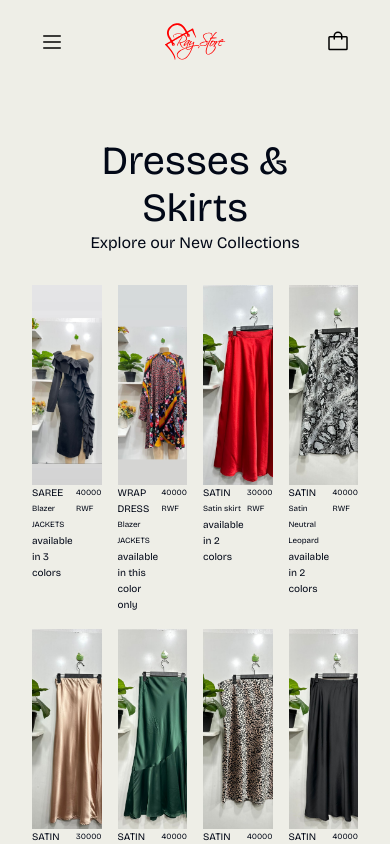
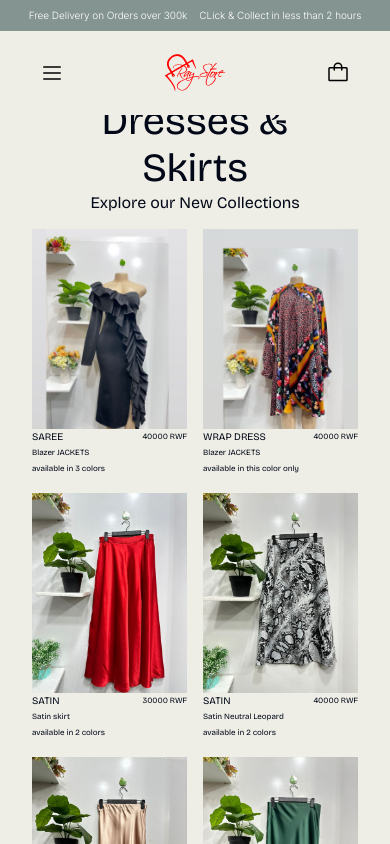
Before and after one commit to SethNdagijimana/Raystore, a Next.js app: page /dresses in a window 390 px wide. Shown: the top 844 px of the page. Built offline with nearby package versions, Linux system fonts and the light colour scheme.

Commit message:
fix: mobile screen

```diff
--- a/src/app/dresses/page.tsx
+++ b/src/app/dresses/page.tsx
@@ -5,12 +5,12 @@ import { motion } from "framer-motion"
 
 const Dresses = () => {
   return (
-    <div className="p-8">
+    <div className="p-8 ">
       <motion.div
         initial={{ opacity: 0, translateY: 0 }}
         animate={{ opacity: 1, translateY: 50 }}
         transition={{ ease: "easeInOut", duration: 1 }}
-        className="md:mt-28 mt-14 md:w-[500px] w-[250px] mx-auto text-center "
+        className="md:mt-28 mt-4 md:w-[500px] w-[250px] mx-auto text-center "
       >
         <h1 className="font-bricolage">Dresses & Skirts</h1>
         <p className="font-bricolage">Explore our New Collections</p>
--- a/src/components/Cards/ProductCard.tsx
+++ b/src/components/Cards/ProductCard.tsx
@@ -54,16 +54,16 @@ const ProductCard = ({
           )} */}
 
           {colors && colors.length > 0 ? (
-            <p className="text-[10px] font-bricolage md:group-hover:hidden">
+            <p className="md:text-[10px] text-[8px] font-bricolage group-hover:hidden">
               available in {colors.length} colors
             </p>
           ) : (
-            <p className="text-[10px] font-bricolage ">
+            <p className="md:text-[10px] text-[8px] font-bricolage ">
               available in this color only
             </p>
           )}
 
-          <div className="flex items-center gap-2">
+          <div className="flex gap-2">
             {colors &&
               colors?.map((color, i) => (
                 <span
--- a/src/components/Navbar/Navbar.tsx
+++ b/src/components/Navbar/Navbar.tsx
@@ -68,12 +68,12 @@ const Navbar = () => {
 
   return (
     <nav className="absolute top-0 w-full z-50">
-      <div className="hidden bg-[#849591] w-full md:flex md:items-center md:justify-center md:gap-5 p-1 text-white">
+      <div className="bg-[#849591] w-full flex items-center justify-center md:gap-5 p-1 gap-3 text-white">
         <motion.p
           initial={{ opacity: 0, scale: 0 }}
           animate={{ opacity: 1, scale: 1 }}
           transition={{ ease: "easeInOut", duration: 1 }}
-          className="text-xs font-light"
+          className="md:text-base text-[10px] font-light"
         >
           Free Delivery on Orders over 300k
         </motion.p>
@@ -81,7 +81,7 @@ const Navbar = () => {
           initial={{ opacity: 0 }}
           animate={{ opacity: 1 }}
           transition={{ ease: "easeInOut", duration: 3 }}
-          className="text-xs font-light"
+          className="md:text-base text-[10px] font-light"
         >
           CLick & Collect in less than 2 hours
         </motion.p>
--- a/src/components/Skirts/Skirts.tsx
+++ b/src/components/Skirts/Skirts.tsx
@@ -4,7 +4,7 @@ import { ProductCard } from "../Cards"
 
 const Skirts = () => {
   return (
-    <div className="grid grid-cols-4 mt-20 gap-4">
+    <div className="grid md:grid-cols-4 grid-cols-2 md:mt-20 mt-16 gap-4">
       <ProductCard
         image="/11.jpeg"
         name="saree"
```
